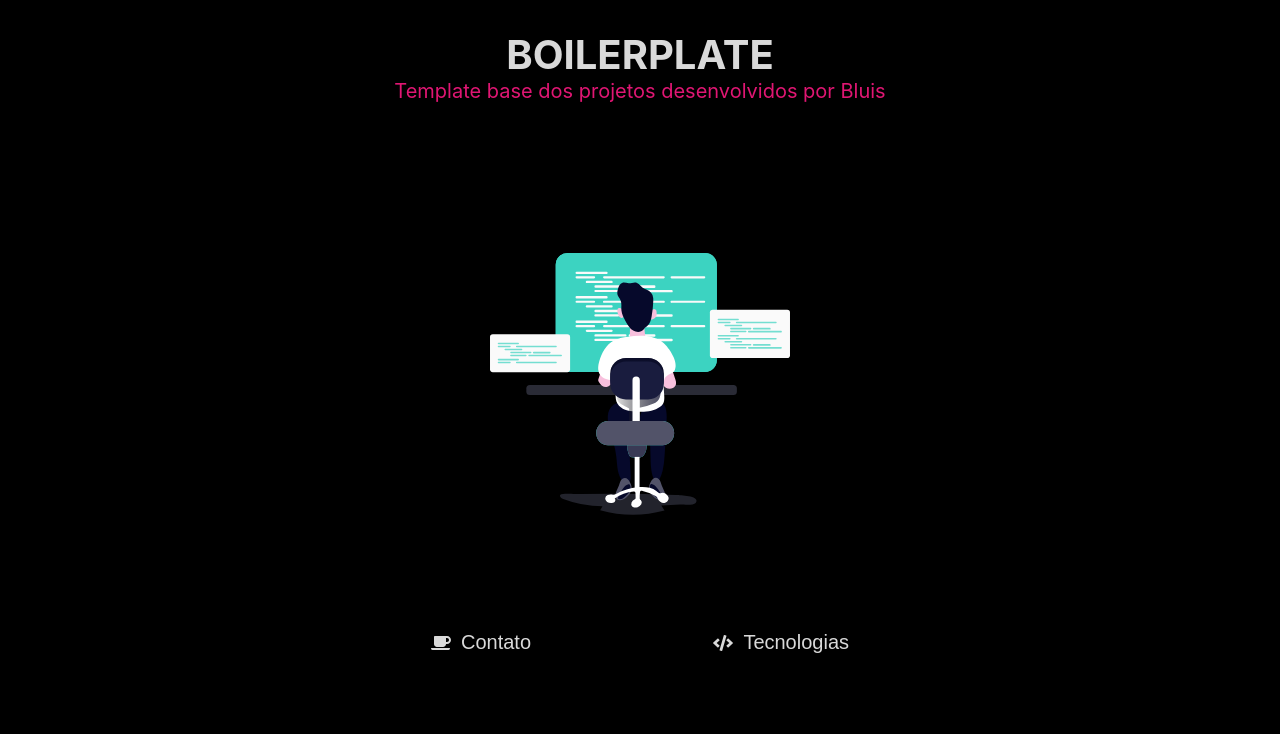
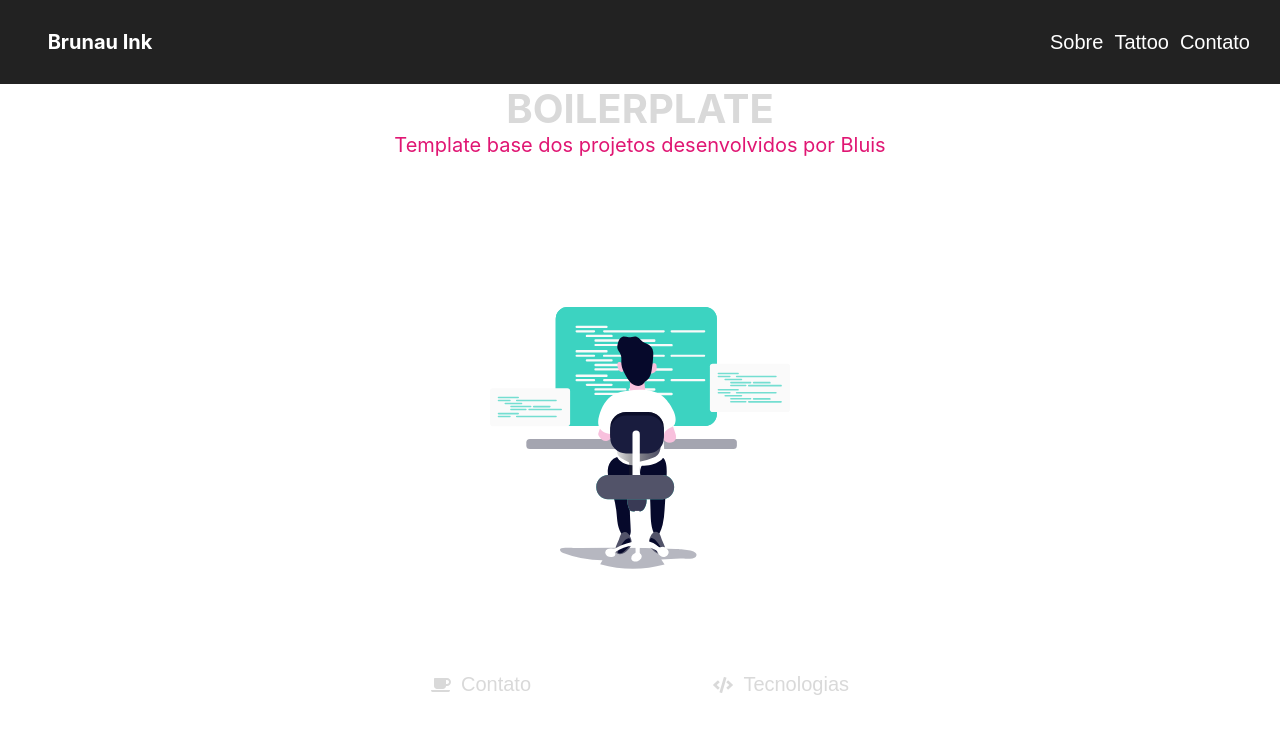
Before and after one commit to brunolbahiense/site_brunau, a Next.js app: page / in a window 1280 px wide. Shown: the top 734 px of the page. Built offline with nearby package versions, Linux system fonts and the light colour scheme.

Commit message:
feat/header created

```diff
--- /dev/null
+++ b/src/components/Header/index.tsx
@@ -0,0 +1,29 @@
+import Link from 'next/link'
+import * as S from './styles'
+
+interface HeaderProps {
+  Logo: string
+}
+
+const Header = ({ Logo }: HeaderProps) => (
+  <>
+    <S.Header>
+      <S.Logo>
+        <h1>{Logo}</h1>
+      </S.Logo>
+      <S.Navbar>
+        <Link href="/Sobre">
+          <S.HeaderBtn>Sobre</S.HeaderBtn>
+        </Link>
+        <Link href="/Tattoo">
+          <S.HeaderBtn>Tattoo</S.HeaderBtn>
+        </Link>
+        <Link href="/Contato">
+          <S.HeaderBtn>Contato</S.HeaderBtn>
+        </Link>
+      </S.Navbar>
+    </S.Header>
+  </>
+)
+
+export default Header
--- /dev/null
+++ b/src/components/Header/styles.ts
@@ -0,0 +1,37 @@
+import styled from 'styled-components'
+
+export const Header = styled.header`
+  background-color: ${(props) => props.theme.darkGray};
+  color: ${(props) => props.theme.white};
+  width: 100vw;
+  height: 10em;
+  padding: 3em;
+  text-align: center;
+  display: flex;
+  align-items: center;
+  justify-content: space-between;
+`
+export const Logo = styled.div`
+  width: 14em;
+`
+export const Navbar = styled.nav`
+  width: 20em;
+  display: flex;
+  align-items: center;
+  justify-content: space-between;
+`
+export const HeaderBtn = styled.button`
+  color: ${(props) => props.theme.white};
+  font-size: 2rem;
+  font-weight: 400;
+  border-radius: 15px;
+  border: none;
+  display: flex;
+  justify-content: center;
+  align-items: center;
+  cursor: pointer;
+
+  :hover {
+    color: ${(props) => props.theme.pink};
+  }
+`
--- a/src/components/Main/index.tsx
+++ b/src/components/Main/index.tsx
@@ -1,9 +1,11 @@
 import * as S from '../../styles/styles'
 import { FaCoffee, FaCode } from 'react-icons/fa'
 import Link from 'next/link'
+import Header from 'components/Header'
 
 const Main = () => (
   <S.Wrapper>
+    <Header Logo={'Brunau Ink'} />
     <S.Title>BOILERPLATE</S.Title>
     <S.Description>
       Template base dos projetos desenvolvidos por Bluis
--- a/src/pages/_app.tsx
+++ b/src/pages/_app.tsx
@@ -9,11 +9,11 @@
   return (
     <ThemeProvider theme={theme}>
       <Head>
-        <title> Bluis Boilerplate</title>
+        <title>Brunau INK</title>
         <link rel="shortcut icon" href="/img/square.svg" />
         <link rel="apple-touch-icon" href="/img/square.svg" />
         <link rel="manifest" href="/manifest.json" />
-        <meta name="theme-color" content="#06092B" />
+        <meta name="theme-color" content="#11114e" />
         <meta
           name="description"
           content="A simple project starter to work with TypeScript, React, NextJS and Styled Components"
--- a/src/styles/styles.ts
+++ b/src/styles/styles.ts
@@ -5,7 +5,7 @@
   color: ${(props) => props.theme.gray};
   width: 100%;
   height: 100%;
-  padding: 3rem;
+  padding: 0 3rem;
   text-align: center;
   display: flex;
   flex-direction: column;
--- a/src/styles/theme.ts
+++ b/src/styles/theme.ts
@@ -1,7 +1,9 @@
 export default {
   /** Colors */
-  bg: '#000',
+  black: '#000',
+  white: '#fff',
   gray: '#d9d9d9',
-  grayD: ' #1c1f23',
-  pink: '#e01673'
+  darkGray: ' #222',
+  pink: '#e01673',
+  theme: '#11114e'
 }
```
Also changed, not shown: public/manifest.json.
